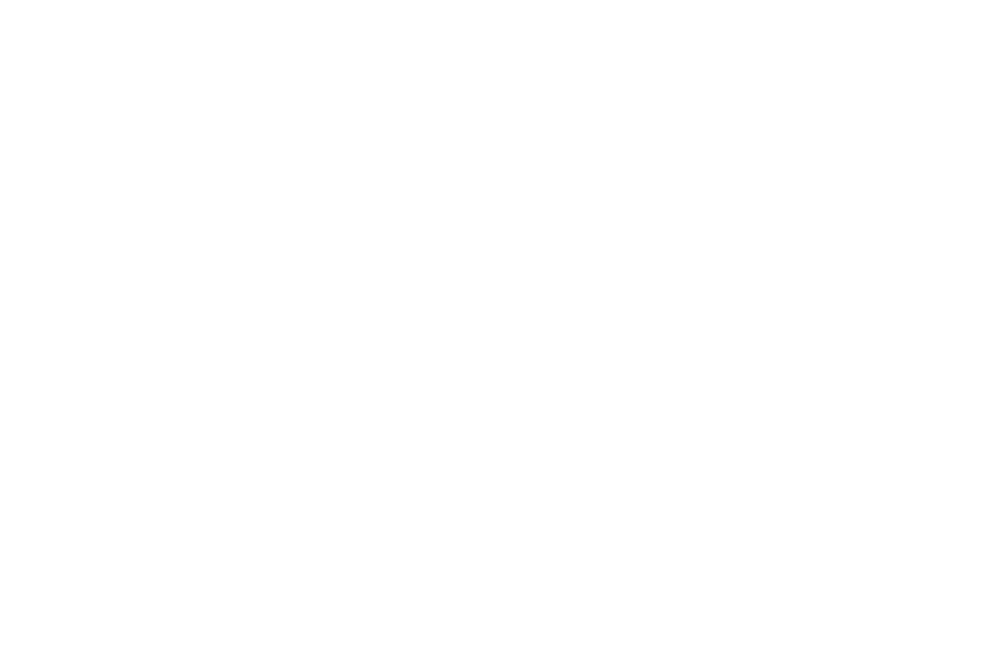
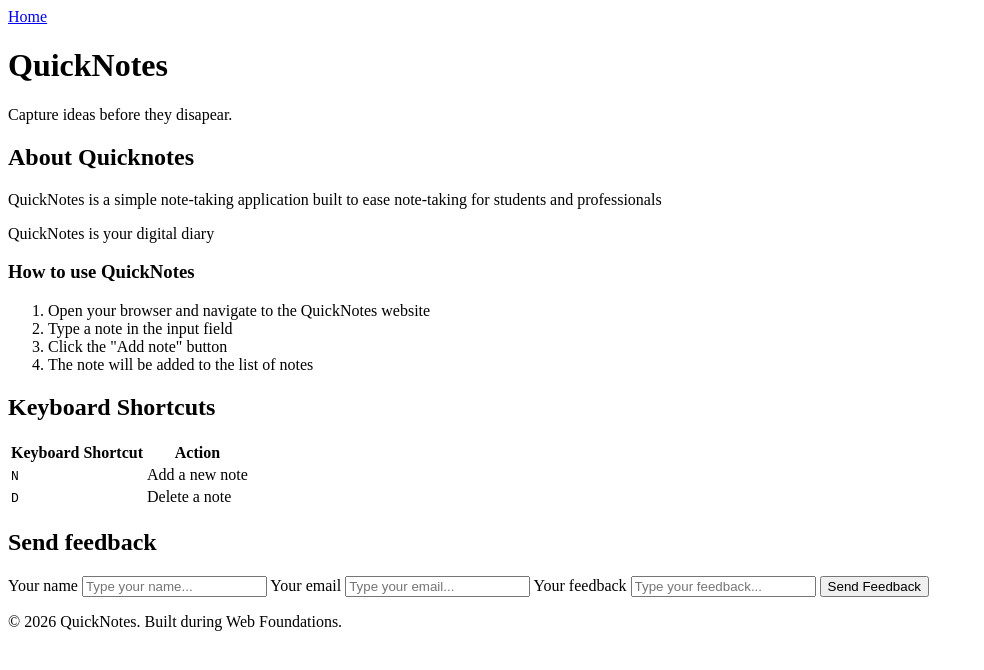
Before and after one commit to Kelvin374/web-development, a plain HTML site: page day1/about.html in a window 1280 px wide. Shown: the whole page, without its empty margins (0-984 px from the left). Drawn offline with Linux system fonts and the light colour scheme.

Commit message:
updated about

```diff
--- a/day1/about.html
+++ b/day1/about.html
@@ -6,6 +6,68 @@
     <title>QuickNotes</title>
 </head>
 <body>
+    <header>
+        <nav>
+           <a href="index.html">Home</a>
+        </nav>
 
+        <h1>QuickNotes</h1>
+        <p>Capture ideas before they disapear.</p>
+    </header>
+    <main>
+        <section>
+            <h2>About Quicknotes</h2>
+            <p>QuickNotes is a simple note-taking application built to ease note-taking for students and professionals</p>
+            <p>QuickNotes is your digital diary</p>
+
+        </section>
+
+        <section>
+            <h3>How to use QuickNotes</h3>
+            <ol>
+                <li>Open your browser and navigate to the QuickNotes website</li>
+                <li>Type a note in the input field</li>
+                <li>Click the "Add note" button</li>
+                <li>The note will be added to the list of notes</li>
+            </ol>
+        </section>
+
+        <section>
+            <h2>Keyboard Shortcuts</h2>
+            <table>
+                <tr>
+                    <th>Keyboard Shortcut</th>
+                    <th>Action</th>
+                </tr>
+                <tr>
+                    <td><kbd>N</kbd></td>
+                    <td>Add a new note</td>
+                </tr>
+                <tr>
+                    <td><kbd>D</kbd></td>
+                    <td>Delete a note</td>
+                </tr>
+            </table>
+        </section>
+
+        <section>
+            <h2>Send feedback</h2>
+            <form id="feedback-form">
+                <label for="name-input">Your name</label>
+                <input type="text" id="name-input" placeholder="Type your name..."/>
+                <label for="email-input">Your email</label>
+                <input type="email" id="email-input" placeholder="Type your email..."/>
+                <label for="feedback-input"> Your feedback</label>
+                <input type="text" id="feedback-input" placeholder="Type your feedback..."/>
+                <button type="submit">Send Feedback</button>
+            </form>
+        </section>
+    </main>
+
+
+
+    <footer>
+        <p>&copy; 2026 QuickNotes. Built during Web Foundations.</p>
+    </footer>
 </body>
 </html>
```
Also changed, not shown: day1/index.html (+4 -0 lines).
